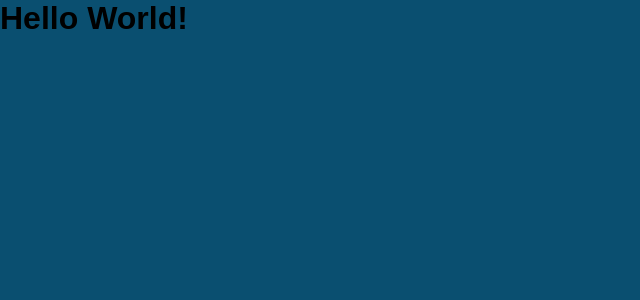
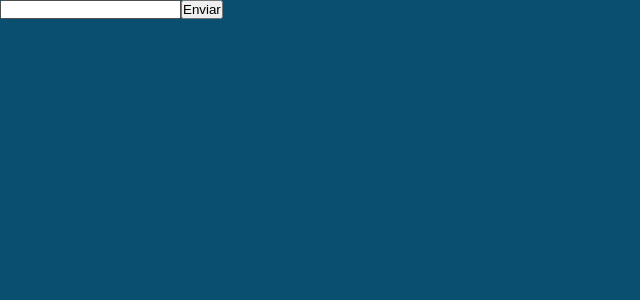
Before and after one commit to GustavoGomesDias/todo-list-react, a React (Create React App) app: page / in a window 1280 px wide. Shown: the top 300 px of the page, without its empty margins (0-640 px from the left). Built offline with nearby package versions, Linux system fonts and the light colour scheme; the HTML template or start-up script is replaced by a standard one.

Commit message:
chore: add way to change the state of a component

```diff
--- a/src/App.js
+++ b/src/App.js
@@ -1,6 +1,8 @@
 import React from 'react';
+import Main from './components/Main';
+
 import './App.css';
 
 export default function App() {
-  return <h1>Hello World!</h1>;
+  return <Main />;
 }
--- /dev/null
+++ b/src/components/Main.js
@@ -0,0 +1,33 @@
+import React, { Component } from 'react';
+
+export default class Main extends Component {
+  constructor(props) {
+    super(props);
+
+    this.state = {
+      novaTarefa: '',
+    };
+
+    this.inputMudou = this.inputMudou.bind(this);
+  }
+
+  inputMudou(e) {
+    this.setState({
+      novaTarefa: e.target.value,
+    });
+  }
+
+  render() {
+    const { novaTarefa } = this.state;
+
+    return (
+      <div className="main">
+        <h1>{novaTarefa}</h1>
+        <form action="#">
+          <input onChange={this.inputMudou} type="text" />
+          <button type="submit">Enviar</button>
+        </form>
+      </div>
+    );
+  }
+}
```
Also changed, not shown: .eslintrc.js.
